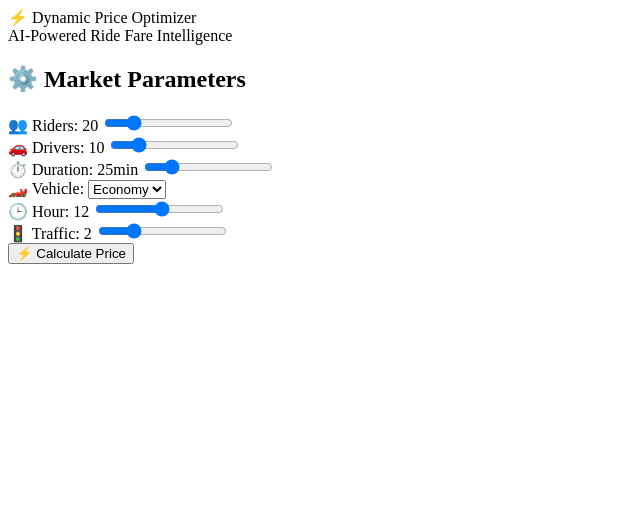
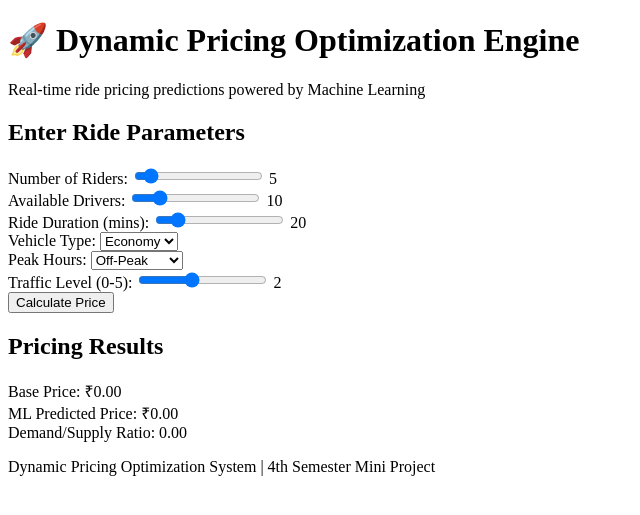
Before and after one commit to Utkarsh280505/Mini-Project-4th-Sem, a Flask app: page / in a window 1280 px wide. Shown: the top 515 px of the page, without its empty margins (0-640 px from the left). Run offline with Flask 3, Linux system fonts and the light colour scheme; some libraries are stand-ins or nearby versions.

Commit message:
Update index.html

```diff
--- a/templates/index.html
+++ b/templates/index.html
@@ -3,89 +3,89 @@
 <head>
     <meta charset="UTF-8">
     <meta name="viewport" content="width=device-width, initial-scale=1.0">
-    <title>Dynamic Price Optimizer</title>
+    <title>Dynamic Pricing Optimizer</title>
     <link rel="stylesheet" href="{{ url_for('static', filename='style.css') }}">
-    <script src="https://cdn.plot.ly/plotly-latest.min.js"></script>
 </head>
 <body>
-    <nav class="navbar">
-        <div class="navbar-content">
-            <div class="logo">⚡ Dynamic Price Optimizer</div>
-            <div class="tagline">AI-Powered Ride Fare Intelligence</div>
-        </div>
-    </nav>
+    <div class="container">
+        <header>
+            <h1>🚀 Dynamic Pricing Optimization Engine</h1>
+            <p>Real-time ride pricing predictions powered by Machine Learning</p>
+        </header>
 
-    <div class="container">
-        <div class="dashboard">
-            <div class="control-panel">
-                <h2>⚙️ Market Parameters</h2>
-
-                <div class="control-group">
-                    <label for="riders">👥 Riders: <span id="ridersValue">20</span></label>
-                    <input type="range" id="riders" min="1" max="100" value="20" class="slider">
+        <div class="main-content">
+            <div class="input-panel">
+                <h2>Enter Ride Parameters</h2>
+                <form id="pricingForm">
+                    <div class="form-group">
+                        <label for="riders">Number of Riders:</label>
+                        <input type="range" id="riders" name="riders" min="1" max="50" value="5">
+                        <span id="ridersValue">5</span>
                     </div>
 
-                <div class="control-group">
-                    <label for="drivers">🚗 Drivers: <span id="driversValue">10</span></label>
-                    <input type="range" id="drivers" min="1" max="50" value="10" class="slider">
+                    <div class="form-group">
+                        <label for="drivers">Available Drivers:</label>
+                        <input type="range" id="drivers" name="drivers" min="1" max="50" value="10">
+                        <span id="driversValue">10</span>
                     </div>
 
-                <div class="control-group">
-                    <label for="duration">⏱️ Duration: <span id="durationValue">25</span>min</label>
-                    <input type="range" id="duration" min="5" max="120" value="25" class="slider">
+                    <div class="form-group">
+                        <label for="duration">Ride Duration (mins):</label>
+                        <input type="range" id="duration" name="duration" min="5" max="120" value="20">
+                        <span id="durationValue">20</span>
                     </div>
 
-                <div class="control-group">
-                    <label for="vehicle">🏎️ Vehicle:</label>
-                    <select id="vehicle" class="select">
+                    <div class="form-group">
+                        <label for="vehicle">Vehicle Type:</label>
+                        <select id="vehicle" name="vehicle">
                             <option value="0">Economy</option>
                             <option value="1">Premium</option>
                         </select>
                     </div>
 
-                <div class="control-group">
-                    <label for="hour">🕒 Hour: <span id="hourValue">12</span></label>
-                    <input type="range" id="hour" min="0" max="23" value="12" class="slider">
+                    <div class="form-group">
+                        <label for="is_peak">Peak Hours:</label>
+                        <select id="is_peak" name="is_peak">
+                            <option value="0">Off-Peak</option>
+                            <option value="1">Peak Hours</option>
+                        </select>
                     </div>
 
-                <div class="control-group">
-                    <label for="traffic">🚦 Traffic: <span id="trafficValue">2</span></label>
-                    <input type="range" id="traffic" min="1" max="5" value="2" class="slider">
+                    <div class="form-group">
+                        <label for="traffic">Traffic Level (0-5):</label>
+                        <input type="range" id="traffic" name="traffic" min="0" max="5" value="2">
+                        <span id="trafficValue">2</span>
                     </div>
 
-                <button class="btn-calculate" onclick="calculatePrice()">⚡ Calculate Price</button>
+                    <button type="button" class="btn-predict" onclick="predictPrice()">
+                        Calculate Price
+                    </button>
+                </form>
             </div>
 
-            <div class="results-panel" id="resultsPanel" style="display:none;">
-                <div class="metrics">
-                    <div class="metric-card">
-                        <div class="metric-label">💰 Optimized Fare</div>
-                        <div class="metric-value" id="priceValue">₹0</div>
+            <div class="results-panel">
+                <h2>Pricing Results</h2>
+                <div class="result-card">
+                    <div class="result-item">
+                        <label>Base Price:</label>
+                        <span id="basePrice" class="price">₹0.00</span>
                     </div>
-                    <div class="metric-card">
-                        <div class="metric-label">📊 Base Price</div>
-                        <div class="metric-value" id="baseValue">₹0</div>
+                    <div class="result-item">
+                        <label>ML Predicted Price:</label>
+                        <span id="finalPrice" class="price highlight">₹0.00</span>
                     </div>
-                    <div class="metric-card">
-                        <div class="metric-label">📈 Ratio</div>
-                        <div class="metric-value" id="ratioValue">0x</div>
+                    <div class="result-item">
+                        <label>Demand/Supply Ratio:</label>
+                        <span id="ratio">0.00</span>
                     </div>
-                    <div class="metric-card">
-                        <div class="metric-label">���� Traffic</div>
-                        <div class="metric-value" id="trafficMetric">2</div>
+                </div>
+                <div id="errorMessage" class="error"></div>
             </div>
         </div>
 
-                <div class="insights">
-                    <h3>💡 Smart Insights</h3>
-                    <div class="insight-cards">
-                        <div class="insight-card" id="demandInsight"></div>
-                        <div class="insight-card" id="vehicleInsight"></div>
-                        <div class="insight-card" id="surgeInsight"></div>
-                    </div>
-                </div>
-            </div>
-        </div>
+        <footer>
+            <p>Dynamic Pricing Optimization System | 4th Semester Mini Project</p>
+        </footer>
     </div>
 
     <script src="{{ url_for('static', filename='script.js') }}"></script>
```
Lines whose indentation alone changed are shown as unchanged.
